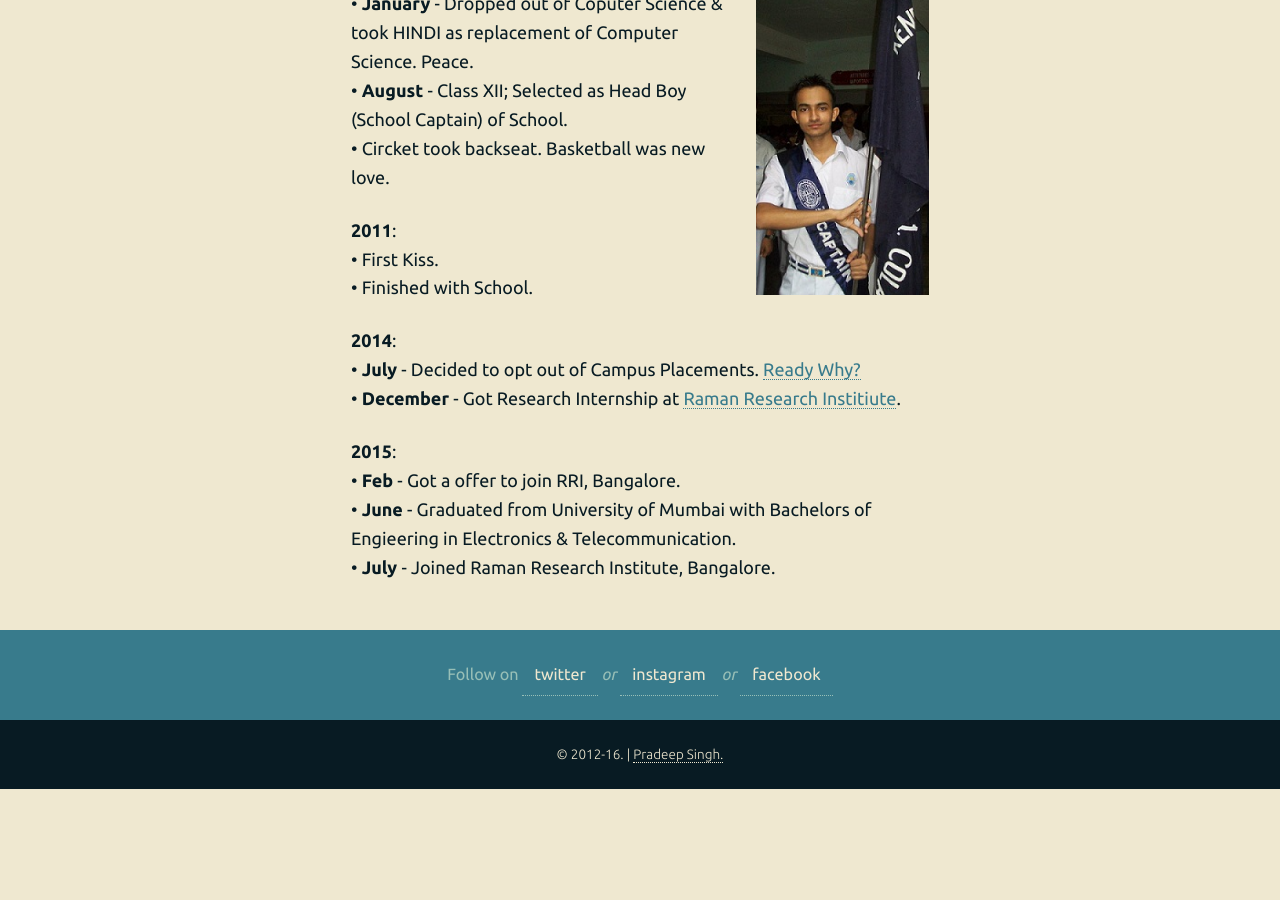
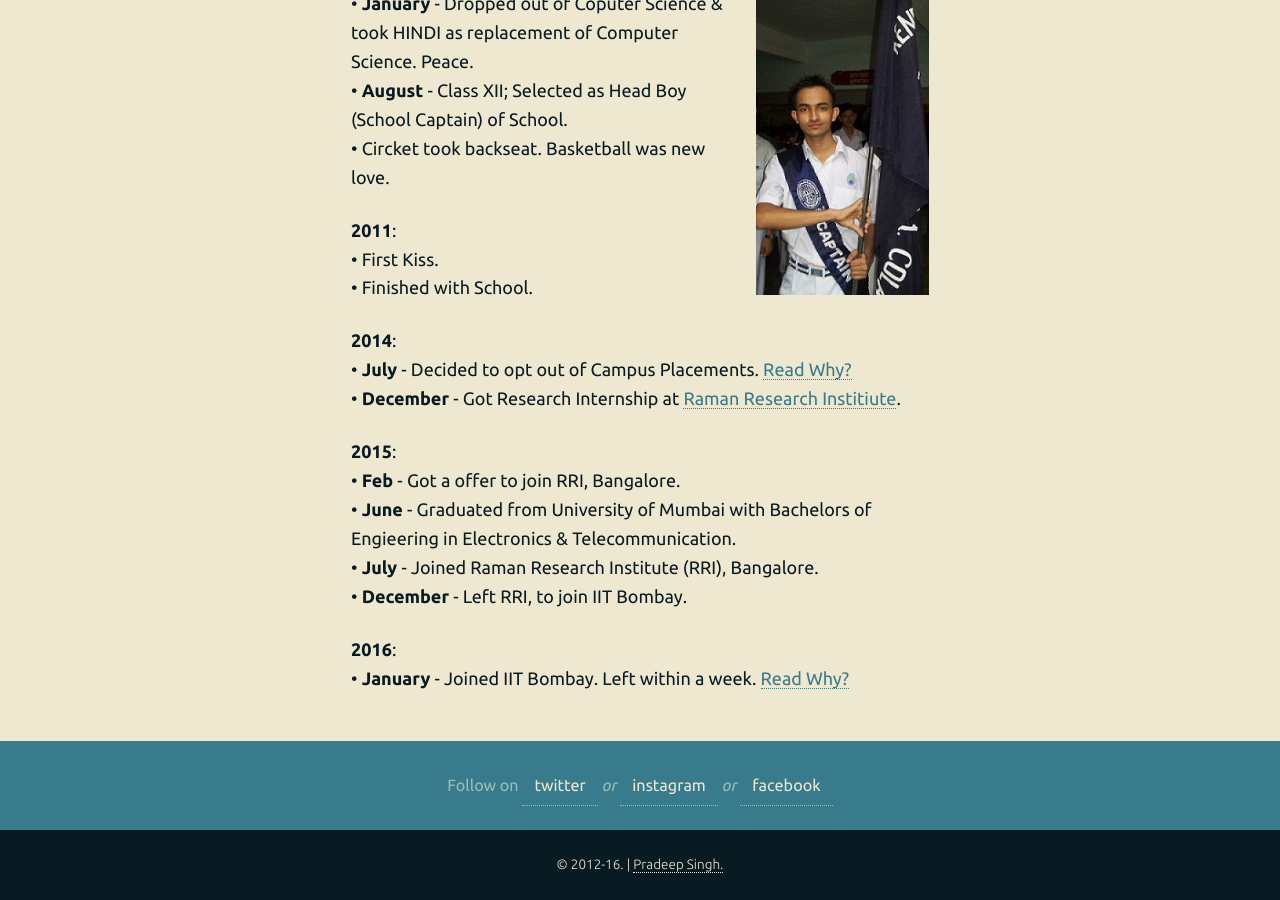
Before and after one commit to 93notes/93notes.github.io, a Jekyll site: the page built from timeline.html, in a window 1280 px wide and 900 px high, scrolled down 1938 px. Built offline with Jekyll 4.4.1, drawn with Linux system fonts in a browser that asks for light colours; nearby versions of some CDN libraries; before the commit the page ends 2727 px from its top, so only the background shows below that.

Commit message:
Update timeline.html

```diff
--- a/timeline.html
+++ b/timeline.html
@@ -130,12 +130,17 @@ He wanted me to be as Rich as his freind. LOL. </br>
 
 <p>
 <strong>2014</strong>: </br>
-&bull; <strong>July</strong> - Decided to opt out of Campus Placements. <a hre="http://blog.pradeepsingh.xyz/no-placements" target="_blank">Ready Why?</a></br>
+&bull; <strong>July</strong> - Decided to opt out of Campus Placements. <a href="http://blog.pradeepsingh.xyz/no-placements" target="_blank">Read Why?</a></br>
 &bull; <strong>December</strong> - Got Research Internship at <a href="http://www.rri.res.in/" target"_blank">Raman Research Institiute</a>.
 
 <p>
 <strong>2015</strong>: </br>
 &bull; <strong>Feb</strong> - Got a offer to join RRI, Bangalore. </br>
 &bull; <strong>June</strong> - Graduated from University of Mumbai with Bachelors of Engieering in Electronics &amp; Telecommunication. </br>
-&bull; <strong>July </strong> - Joined Raman Research Institute, Bangalore. </br>
+&bull; <strong>July </strong> - Joined Raman Research Institute (RRI), Bangalore. </br>
+&bull; <strong>December</strong> - Left RRI, to join IIT Bombay.
 </p>
+
+<p>
+<strong>2016</strong>: </br>
+&bull; <strong>January</strong> - Joined IIT Bombay. Left within a week. <a href="http://blog.pradeepsingh.xyz/the-dramatic-resignation" target="_blank">Read Why?</a></br>
```
